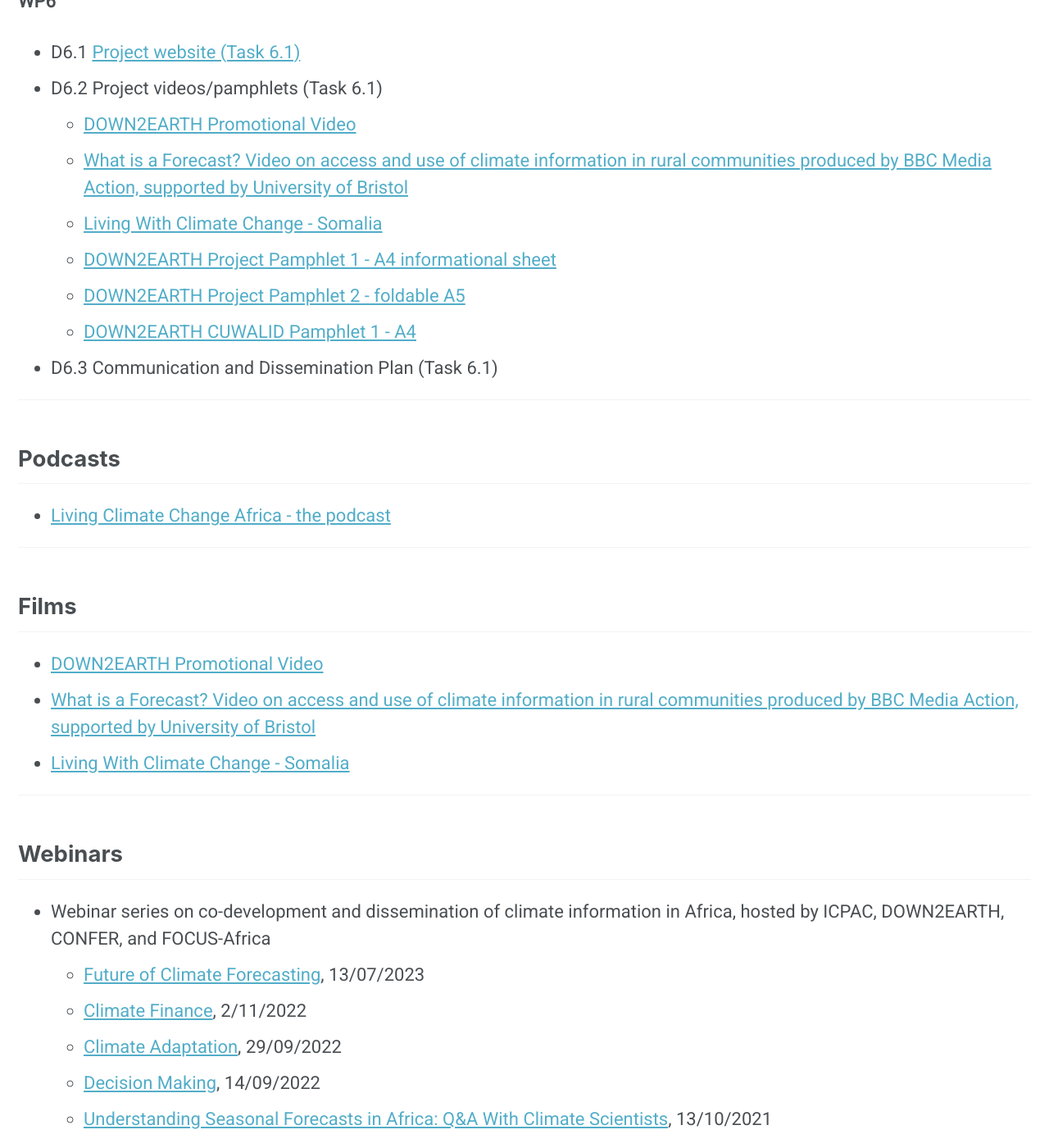
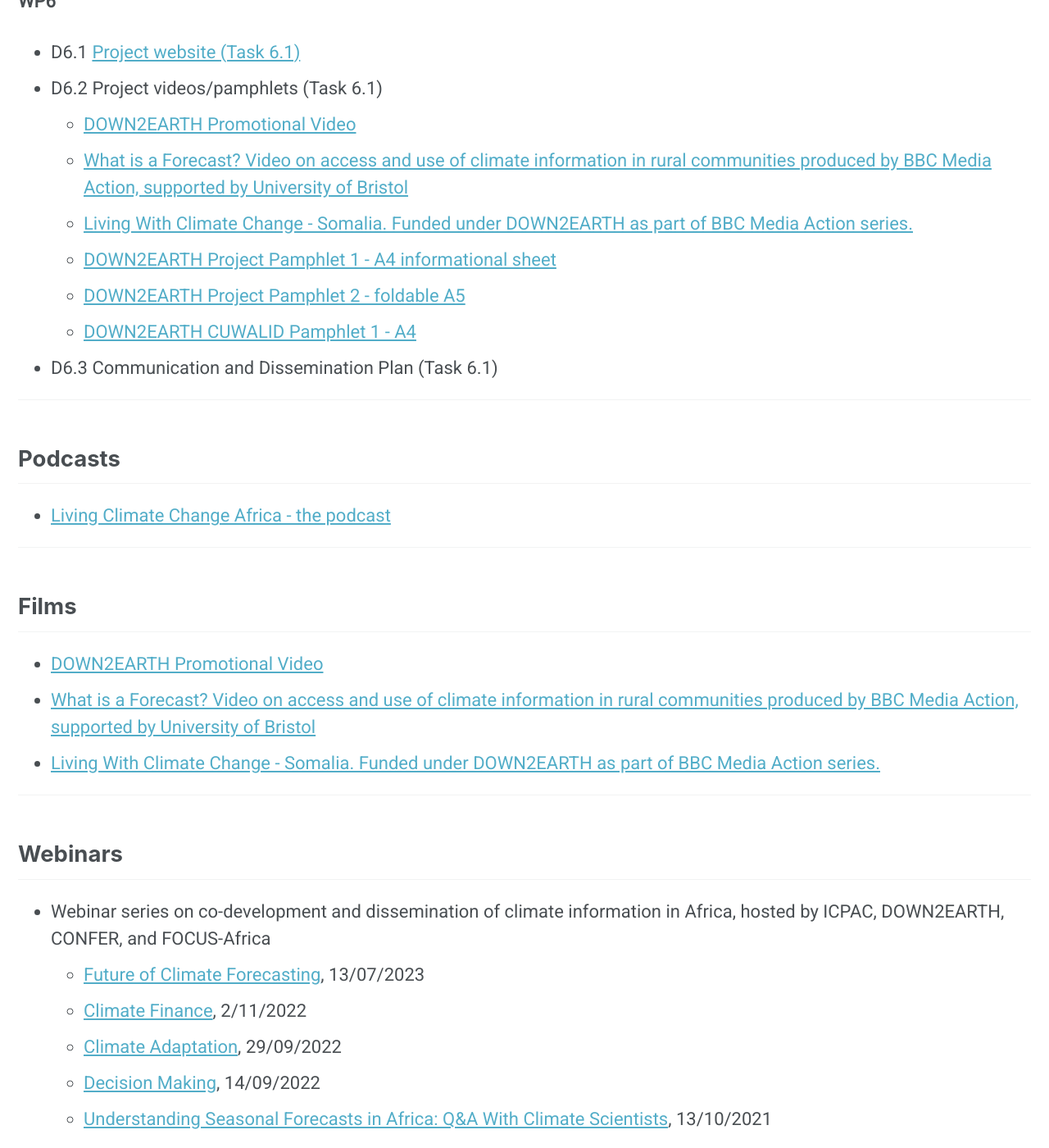
Before and after one commit to ucsb-eri/down2earth, a Jekyll site: the page built from _pages/outputs.md, in a window 1280 px wide and 1400 px high, scrolled down 3289 px. Shown: the whole window at 82% size. Built offline with Jekyll 4.4.1, drawn with Linux system fonts in a browser that asks for light colours; nearby versions of some CDN libraries; comment, search, counter and statistics services are not loaded.

Commit message:
Update outputs.md

```diff
--- a/_pages/outputs.md
+++ b/_pages/outputs.md
@@ -76,7 +76,7 @@
 * D6.2 Project videos/pamphlets (Task 6.1)<br />
 	* [DOWN2EARTH Promotional Video](https://www.youtube.com/watch?v=9g_06jBU-ag)<br />
 	* [What is a Forecast? Video on access and use of climate information in rural communities produced by BBC Media Action, supported by University of Bristol](https://youtu.be/BEPH8W6msV4)<br />
-	* [Living With Climate Change - Somalia](https://www.youtube.com/watch?v=BKhkgm0xOAA)<br />
+	* [Living With Climate Change - Somalia. Funded under DOWN2EARTH as part of BBC Media Action series.](https://www.youtube.com/watch?v=BKhkgm0xOAA)<br />
 	* [DOWN2EARTH Project Pamphlet 1 - A4 informational sheet](https://www.canva.com/design/DAFHmtlR3_0/-cqnNWStHRYJLa7ESSqFnA/view?utm_content=DAFHmtlR3_0&utm_campaign=designshare&utm_medium=link2&utm_source=sharebutton#2)<br />
 	* [DOWN2EARTH Project Pamphlet 2 - foldable A5](https://www.canva.com/design/DAFLc-UFIA8/rzL9HX1i8fK7q6iNzQCKuw/view?utm_content=DAFLc-UFIA8&utm_campaign=designshare&utm_medium=link&utm_source=publishsharelink)<br />
 	* [DOWN2EARTH CUWALID Pamphlet 1 - A4](https://www.canva.com/design/DAF0UYMQh-o/EbFVQFyWJ3BVfSwA5642tQ/view?utm_content=DAF0UYMQh-o&utm_campaign=designshare&utm_medium=link&utm_source=editor)<br />
@@ -94,7 +94,7 @@
 
 * [DOWN2EARTH Promotional Video](https://www.youtube.com/watch?v=9g_06jBU-ag)<br />
 * [What is a Forecast? Video on access and use of climate information in rural communities produced by BBC Media Action, supported by University of Bristol](https://youtu.be/BEPH8W6msV4)<br />
-* [Living With Climate Change - Somalia](https://www.youtube.com/watch?v=BKhkgm0xOAA)<br />
+* [Living With Climate Change - Somalia. Funded under DOWN2EARTH as part of BBC Media Action series.](https://www.youtube.com/watch?v=BKhkgm0xOAA)<br />
 
 ---
 
```
